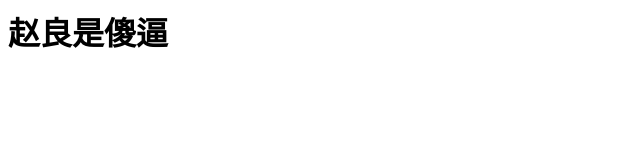
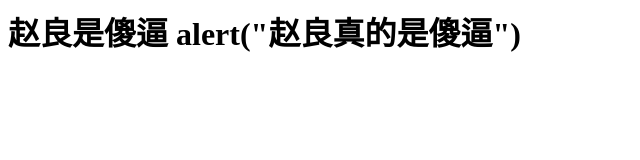
Before and after one commit to ZQ729/ZQ, a plain HTML site: page index.html in a window 1280 px wide. Shown: the whole page, without its empty margins (0-640 px from the left). Drawn offline with Linux system fonts and the light colour scheme.

Commit message:
Add files via upload

```diff
--- a/index.html
+++ b/index.html
@@ -1 +1,3 @@
-<h1>赵良是傻逼</h1>
+<h1>赵良是傻逼
+alert("赵良真的是傻逼")
+</h1>
```
